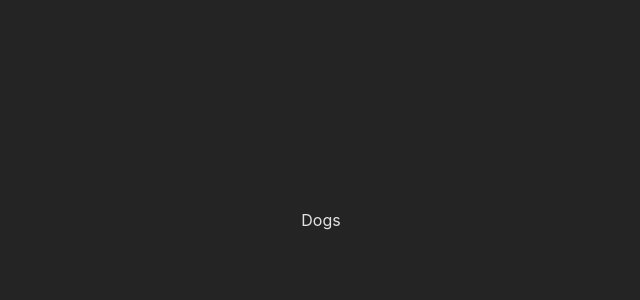
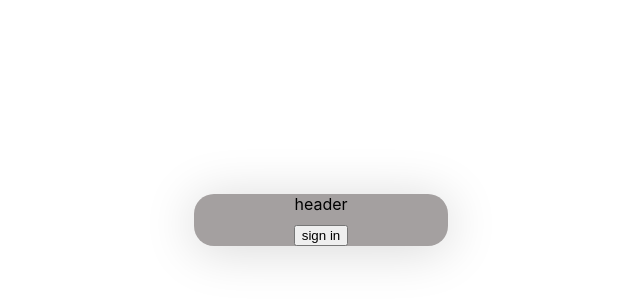
Before and after one commit to dktwho/dogs, a React (Vite) app: page / in a window 1280 px wide. Shown: the part 180-480 px from the top of the page, without its empty margins (319-959 px from the left). Built offline with nearby package versions, Linux system fonts and the light colour scheme.

Commit message:
feat: add base style, create LoginPage

```diff
--- a/src/App.css
+++ b/src/App.css
@@ -1,6 +1,11 @@
-#root {
-  max-width: 1280px;
-  margin: 0 auto;
-  padding: 2rem;
-  text-align: center;
+body {
+  background-color: #fff;
 }
+
+html {
+  box-sizing: border-box;
+}
+
+*, *:before, *:after {
+  box-sizing: inherit;
+}
--- a/src/App.tsx
+++ b/src/App.tsx
@@ -1,10 +1,11 @@
 import './App.css'
+import {LoginPage} from "./page/LoginPage/LoginPage.tsx";
 
 function App() {
 
     return (
         <div>
-            Dogs
+            <LoginPage/>
         </div>
     )
 }
--- a/src/index.css
+++ b/src/index.css
@@ -1,22 +1,13 @@
-:root {
-  font-family: Inter, system-ui, Avenir, Helvetica, Arial, sans-serif;
-  line-height: 1.5;
-  font-weight: 400;
-
-  color-scheme: light dark;
-  color: rgba(255, 255, 255, 0.87);
-  background-color: #242424;
-
-  font-synthesis: none;
-  text-rendering: optimizeLegibility;
+body {
+  margin: 0;
+  font-family: -apple-system, BlinkMacSystemFont, 'Segoe UI', 'Roboto', 'Oxygen',
+  'Ubuntu', 'Cantarell', 'Fira Sans', 'Droid Sans', 'Helvetica Neue',
+  sans-serif;
   -webkit-font-smoothing: antialiased;
   -moz-osx-font-smoothing: grayscale;
 }
 
-body {
-  margin: 0;
-  display: flex;
-  place-items: center;
-  min-width: 320px;
-  min-height: 100vh;
+code {
+  font-family: source-code-pro, Menlo, Monaco, Consolas, 'Courier New',
+  monospace;
 }
--- /dev/null
+++ b/src/page/LoginPage/LoginPage.css
@@ -0,0 +1,26 @@
+.loginPage{
+    height: 100vh;
+    display: flex;
+    justify-content: center;
+    align-items: center;
+
+}
+
+.loginPage_container {
+    background-color: #a4a0a0;
+    box-shadow: 0px 4px 50px 2px rgba(0, 0, 0, 0.15);
+    border-radius: 20px;
+    display: flex;
+    justify-content: center;
+    align-items: center;
+    flex-direction: column;
+}
+
+.loginPage_form_container {
+    padding: 0 100px;
+}
+
+.loginPage_input_container {
+    margin-bottom: 10px;
+    height: 100%;
+}
--- /dev/null
+++ b/src/page/LoginPage/LoginPage.tsx
@@ -0,0 +1,29 @@
+import './LoginPage.css';
+
+export const LoginPage = () => {
+
+    return (
+        <div className='loginPage'>
+            <div className='loginPage_container'>
+                <div>header</div>
+                <div className='loginPage_form_container'>
+
+
+                    <div className='loginPage_input_container'>
+
+
+                    </div>
+
+                    <div className='loginPage_input_container'>
+
+                    </div>
+
+                    <div>
+                        <button>sign in</button>
+                    </div>
+
+                </div>
+            </div>
+        </div>
+    );
+};
```
